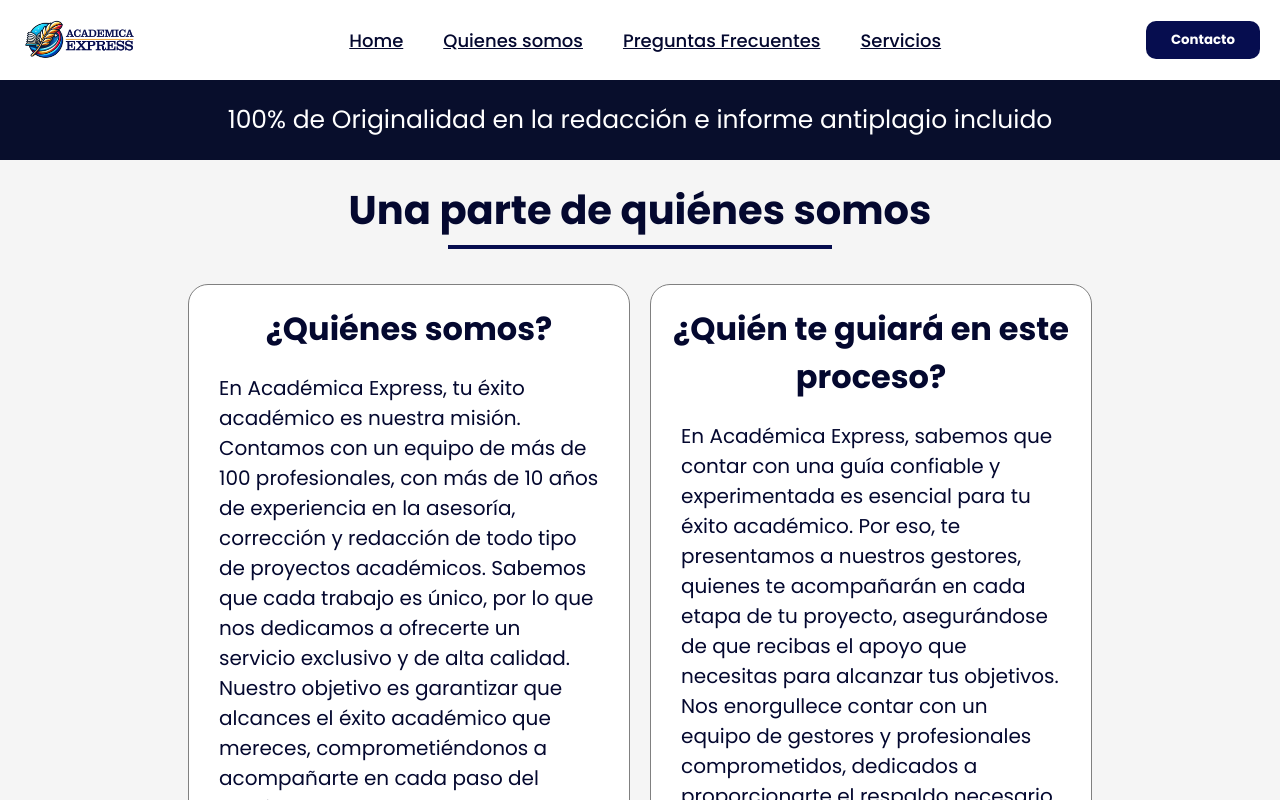
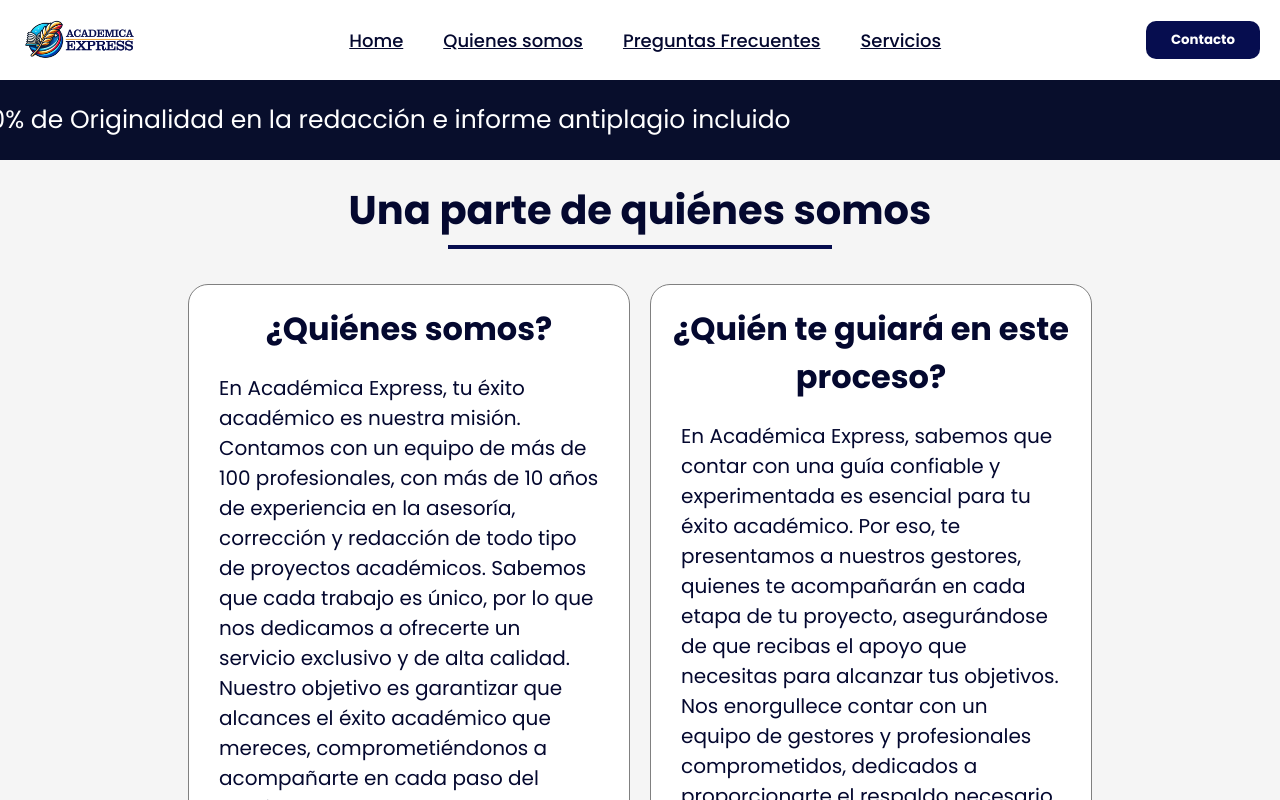
Before and after one commit to Nahuel3/ClienteAcademia, a React (Create React App) app: page /nosotros in a window 1280 px wide. Shown: the top 800 px of the page. Built offline with nearby package versions, Linux system fonts and the light colour scheme.

Commit message:
publicidadSlide

```diff
--- a/src/Components/Navbar/Publicidad/publicidad.jsx
+++ b/src/Components/Navbar/Publicidad/publicidad.jsx
@@ -3,6 +3,7 @@ import "./publicidad.scss";
 
 const Publicidad = () => {
   const [currentTextIndex, setCurrentTextIndex] = useState(0);
+  const [slideClass, setSlideClass] = useState('slide-in');
 
   // Array de textos que deseas alternar
   const textos = [
@@ -14,7 +15,14 @@ const Publicidad = () => {
   useEffect(() => {
     // Establecer un intervalo para cambiar el texto cada 5 segundos
     const interval = setInterval(() => {
-      setCurrentTextIndex((prevIndex) => (prevIndex + 1) % textos.length);
+      // Cambia la clase a 'slide-out' antes de cambiar el texto
+      setSlideClass('slide-out');
+
+      setTimeout(() => {
+        setCurrentTextIndex((prevIndex) => (prevIndex + 1) % textos.length);
+        setSlideClass('slide-in'); // Vuelve a la clase 'slide-in' después de cambiar el texto
+      }, 500); // Tiempo de duración de la animación
+
     }, 5000); // Cambia cada 5000 ms = 5 segundos
 
     // Limpieza del intervalo al desmontar el componente
@@ -23,7 +31,7 @@ const Publicidad = () => {
 
   return (
     <div className='cartelPublicidad'>
-      <a href="https://wa.me/5491135206645?text=¡Hola! Quisiera hacerte una pregunta." target="_blank" rel="noreferrer">
+      <a href="https://wa.me/5491135206645?text=¡Hola! Quisiera hacerte una pregunta." target="_blank" rel="noreferrer" className={slideClass}>
         {textos[currentTextIndex]} {/* Texto rotatorio */}
       </a>
 
--- a/src/Components/Navbar/Publicidad/publicidad.scss
+++ b/src/Components/Navbar/Publicidad/publicidad.scss
@@ -25,8 +25,17 @@
         text-align: center;
         font-size: 25px;
         text-decoration: none;
+        transition: transform 0.5s ease; /* Añadir transición */
     }
 
+    /* Animaciones para el texto */
+    .slide-in {
+        transform: translateX(0);
+    }
+
+    .slide-out {
+        transform: translateX(-100%);
+    }
 
 }
 
--- a/src/Components/ProyectoUniversitario/universitario.jsx
+++ b/src/Components/ProyectoUniversitario/universitario.jsx
@@ -7,6 +7,7 @@ const Universitario = () => {
       <div className="images-container">
 
         <img src="Myimage/servicios.png" alt="Servicios" className='services-image' />
+
       </div>
     </div>
   );
--- a/src/Components/ProyectoUniversitario/universitario.scss
+++ b/src/Components/ProyectoUniversitario/universitario.scss
@@ -15,14 +15,11 @@
 
     .services-image {
         width: 100%;
-        height: auto;    object-fit: contain; /* Asegura que la imagen se ajuste sin cortar */
+        height: auto;
+        object-fit: contain; /* Asegura que la imagen se ajuste sin cortar */
         margin-left: 20px;
     }
 
-    .secondary-image {
-        width: 800px; /* Ajusta el ancho como necesites */
-        margin-bottom: 20px
-    }
 }
 
 /* Estilos para pantallas pequeñas */
@@ -32,8 +29,8 @@
         align-items: center; /* Centra las imágenes en la columna */
     }
 
-    .services-image,
-    .secondary-image {
+    .services-image
+    {
         width: 100%; /* Asegúrate de que ocupen el 100% del ancho */
         margin-bottom: 20px; /* Espacio entre las imágenes */
     }
```
Also changed, not shown: public/Myimage/serviciosResponsive.png (added).
